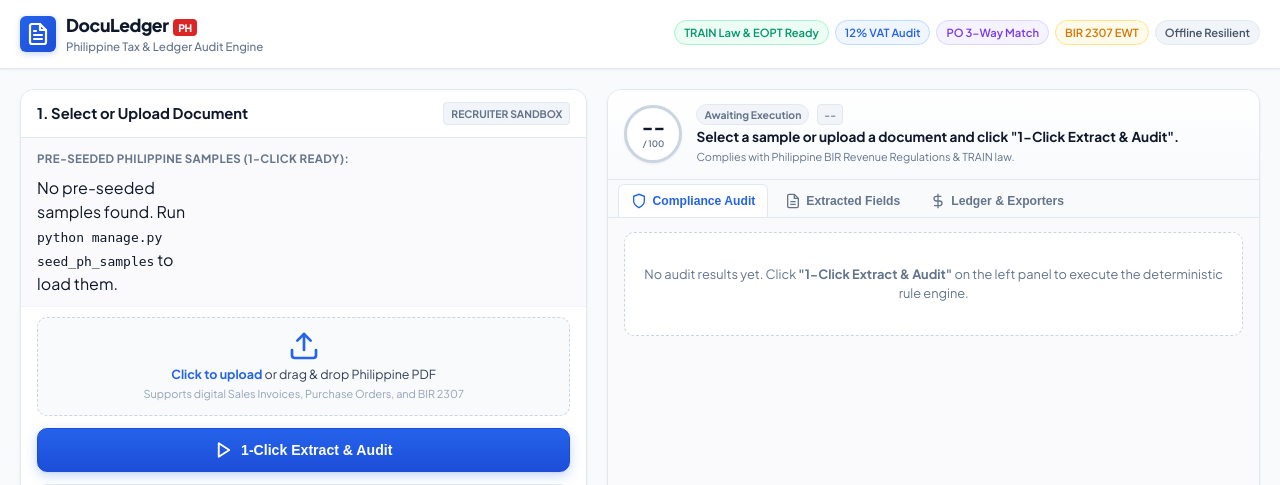
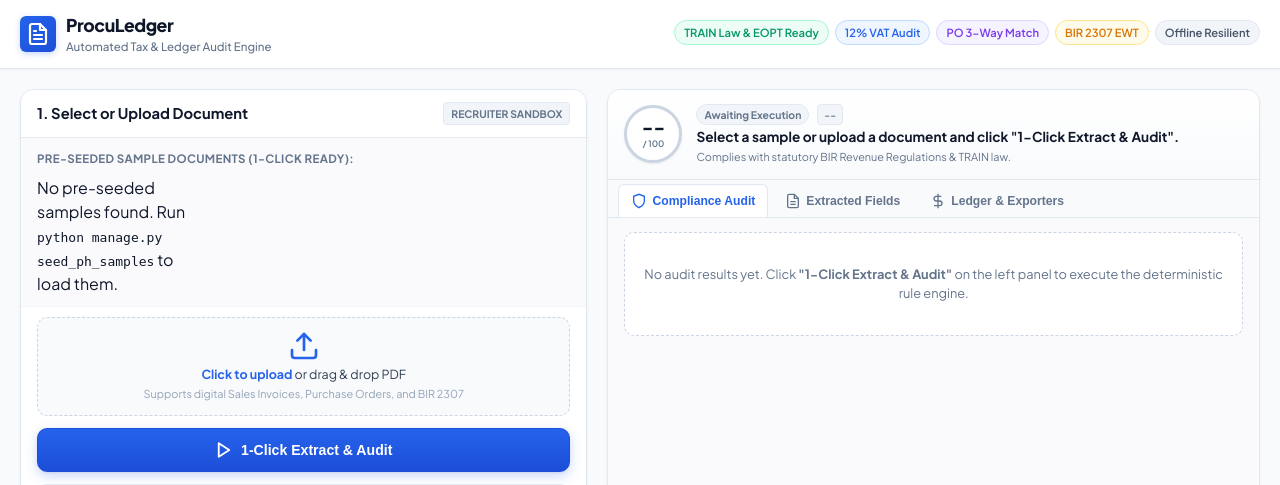
Before and after one commit to Tofuwho/DocuLedger, a Django app: page / in a window 1280 px wide. Shown: the top 485 px of the page. Run offline with Django 5.2, Linux system fonts and the light colour scheme; data that the repository does not hold is empty.

Commit message:
rebrand: rename product to ProcuLedger and clean up branding in README, UI, and API

```diff
--- a/apps/api/apps.py
+++ b/apps/api/apps.py
@@ -3,4 +3,4 @@ from django.apps import AppConfig
 class ApiConfig(AppConfig):
     default_auto_field = 'django.db.models.BigAutoField'
     name = 'apps.api'
-    verbose_name = 'DocuLedger REST API'
+    verbose_name = 'ProcuLedger REST API'
--- a/apps/ledger/apps.py
+++ b/apps/ledger/apps.py
@@ -3,4 +3,4 @@ from django.apps import AppConfig
 class LedgerConfig(AppConfig):
     default_auto_field = 'django.db.models.BigAutoField'
     name = 'apps.ledger'
-    verbose_name = 'DocuLedger Accounting & Audit Records'
+    verbose_name = 'ProcuLedger Accounting & Audit Records'
--- a/apps/web/apps.py
+++ b/apps/web/apps.py
@@ -3,4 +3,4 @@ from django.apps import AppConfig
 class WebConfig(AppConfig):
     default_auto_field = 'django.db.models.BigAutoField'
     name = 'apps.web'
-    verbose_name = 'DocuLedger Recruiter Sandbox Web UI'
+    verbose_name = 'ProcuLedger Recruiter Sandbox Web UI'
--- a/apps/web/static/web/js/workspace.js
+++ b/apps/web/static/web/js/workspace.js
@@ -1,5 +1,5 @@
 /**
- * DocuLedger PH — Zero-Login Recruiter Sandbox Client
+ * ProcuLedger — Zero-Login Recruiter Sandbox Client
  * Handles 1-click extraction, compliance audit, bounding-box overlays, and exports.
  */
 
--- a/apps/web/templates/web/workspace.html
+++ b/apps/web/templates/web/workspace.html
@@ -3,7 +3,7 @@
 <head>
     <meta charset="UTF-8">
     <meta name="viewport" content="width=device-width, initial-scale=1.0">
-    <title>DocuLedger PH — Automated Document-to-Ledger & Compliance Audit</title>
+    <title>ProcuLedger — Automated Document-to-Ledger & Compliance Audit</title>
     <link rel="stylesheet" href="/static/web/css/workspace.css">
     <link rel="preconnect" href="https://fonts.googleapis.com">
     <link rel="preconnect" href="https://fonts.gstatic.com" crossorigin>
@@ -23,8 +23,8 @@
                 </svg>
             </div>
             <div>
-                <span class="brand-title">DocuLedger <span class="badge-ph">PH</span></span>
-                <span class="brand-subtitle">Philippine Tax & Ledger Audit Engine</span>
+                <span class="brand-title">ProcuLedger</span>
+                <span class="brand-subtitle">Automated Tax & Ledger Audit Engine</span>
             </div>
         </div>
 
@@ -48,7 +48,7 @@
 
             <!-- Pre-Seeded Sample Document Picker -->
             <div class="sample-picker-section">
-                <label class="section-label">Pre-Seeded Philippine Samples (1-Click Ready):</label>
+                <label class="section-label">Pre-Seeded Sample Documents (1-Click Ready):</label>
                 <div class="sample-grid">
                     {% for sample in samples %}
                     <div class="sample-card {% if forloop.first %}active{% endif %}"
@@ -93,7 +93,7 @@
                         <polyline points="17 8 12 3 7 8"></polyline>
                         <line x1="12" y1="3" x2="12" y2="15"></line>
                     </svg>
-                    <p class="dropzone-text"><strong>Click to upload</strong> or drag & drop Philippine PDF</p>
+                    <p class="dropzone-text"><strong>Click to upload</strong> or drag & drop PDF</p>
                     <p class="dropzone-sub">Supports digital Sales Invoices, Purchase Orders, and BIR 2307</p>
                 </div>
             </div>
@@ -143,7 +143,7 @@
                         <span class="doc-type-badge" id="detectedDocTypeBadge">--</span>
                     </div>
                     <h3 id="auditSummaryText">Select a sample or upload a document and click "1-Click Extract & Audit".</h3>
-                    <p id="auditSubText" class="audit-sub">Complies with Philippine BIR Revenue Regulations & TRAIN law.</p>
+                    <p id="auditSubText" class="audit-sub">Complies with statutory BIR Revenue Regulations & TRAIN law.</p>
                 </div>
             </div>
 
@@ -253,7 +253,7 @@
 
                         <!-- Financial Totals -->
                         <div class="info-card mt-3 financial-totals-card">
-                            <h4>Philippine Tax & Amount Breakdown</h4>
+                            <h4>Tax & Amount Breakdown</h4>
                             <div class="totals-table">
                                 <div class="total-row">
                                     <span>Vatable Sales (Base Net of VAT):</span>
--- a/render.yaml
+++ b/render.yaml
@@ -1,6 +1,6 @@
 services:
   - type: web
-    name: doculedger
+    name: proculedger
     runtime: python
     buildCommand: "./build.sh"
     startCommand: "gunicorn config.wsgi:application"
```
Also changed, not shown: apps/api/views.py (+4 -4 lines), tests/test_api_sandbox.py (+1 -1 lines), README.md.
